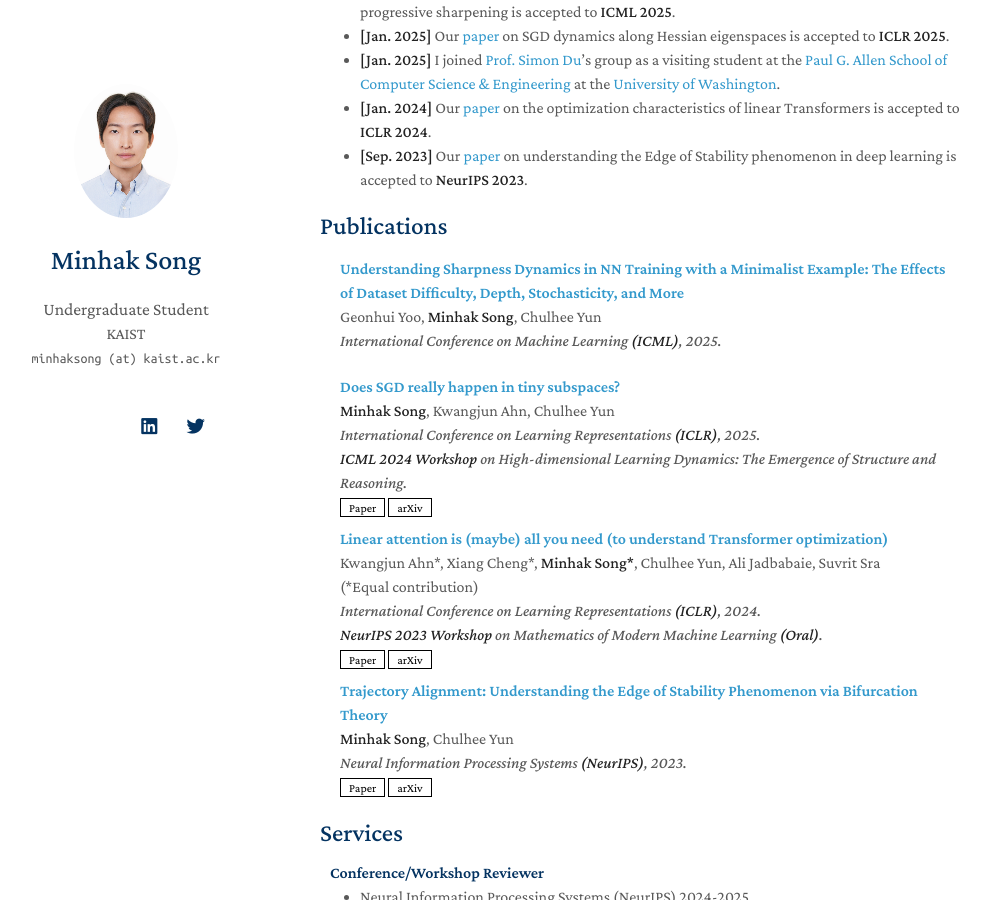
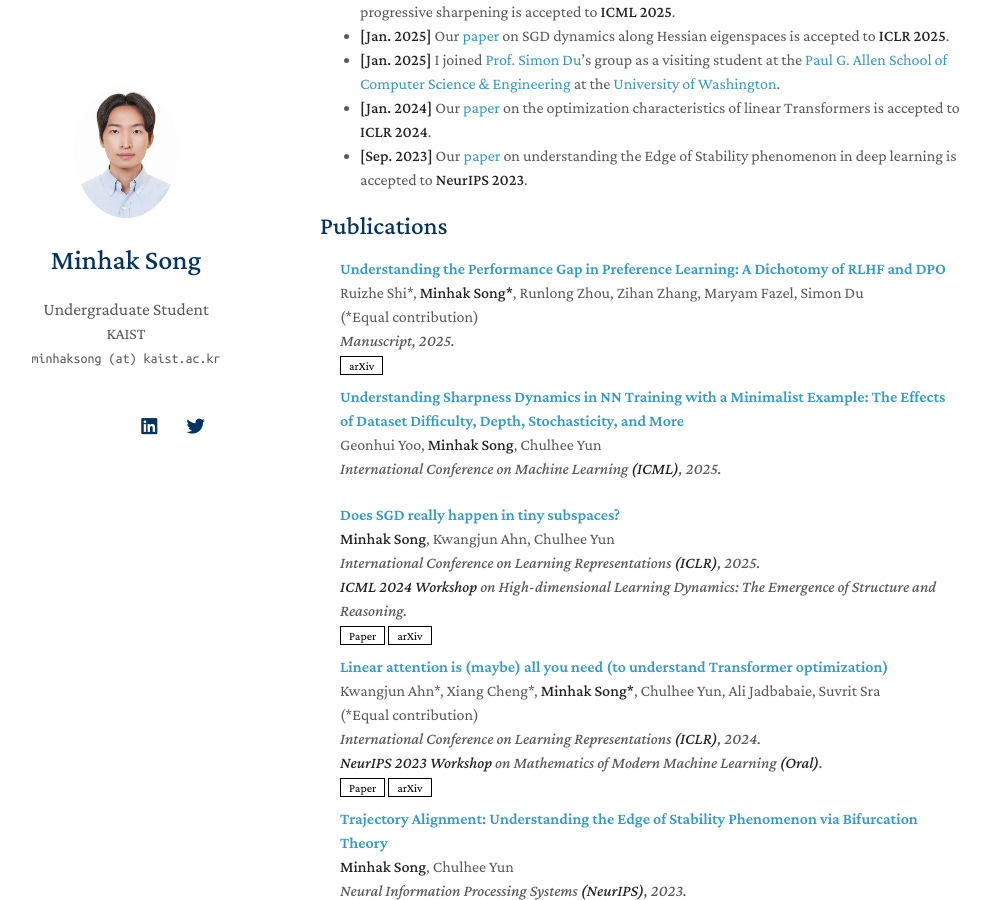
Before and after one commit to songminhak/songminhak.github.io, a Jekyll site: the page built from index.md, in a window 1280 px wide and 900 px high, scrolled down 542 px. Shown: the whole window, without its empty margins (150-1140 px from the left). Built offline with Jekyll 4.4.1, drawn with Linux system fonts in a browser that asks for light colours; nearby versions of some CDN libraries; a style sheet for code colours, icons or effects is not loaded; our own code applies the rules of GitHub Pages for plain Markdown files.

Commit message:
update publications

```diff
--- a/_data/publications.yml
+++ b/_data/publications.yml
@@ -1,4 +1,9 @@
 main:
+  - title: "Understanding the Performance Gap in Preference Learning: A Dichotomy of RLHF and DPO"
+    authors: Ruizhe Shi*, <strong>Minhak Song*</strong>, Runlong Zhou, Zihan Zhang, Maryam Fazel, Simon Du
+    footnote: (*Equal contribution)
+    conference: Manuscript, 2025.
+    arxiv: https://arxiv.org/abs/2505.19770
 
   - title: "Understanding Sharpness Dynamics in NN Training with a Minimalist Example: The Effects of Dataset Difficulty, Depth, Stochasticity, and More"
     authors: Geonhui Yoo, <strong>Minhak Song</strong>, Chulhee Yun
```
